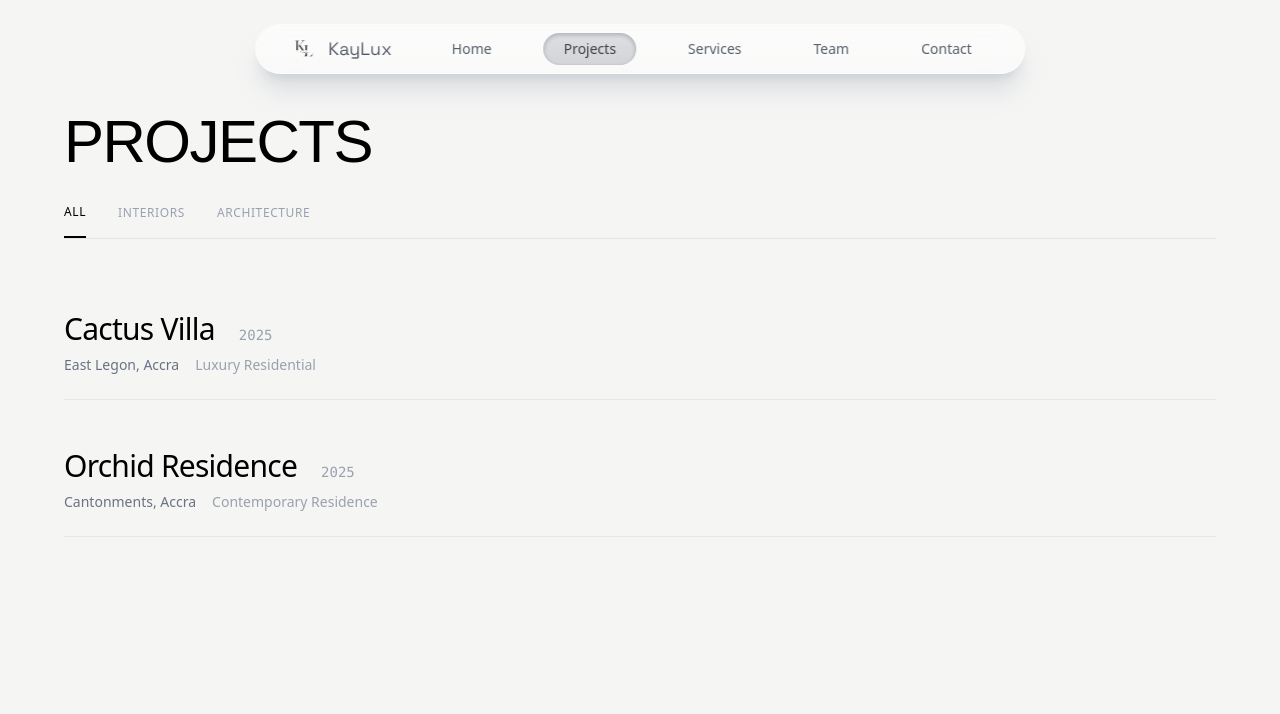
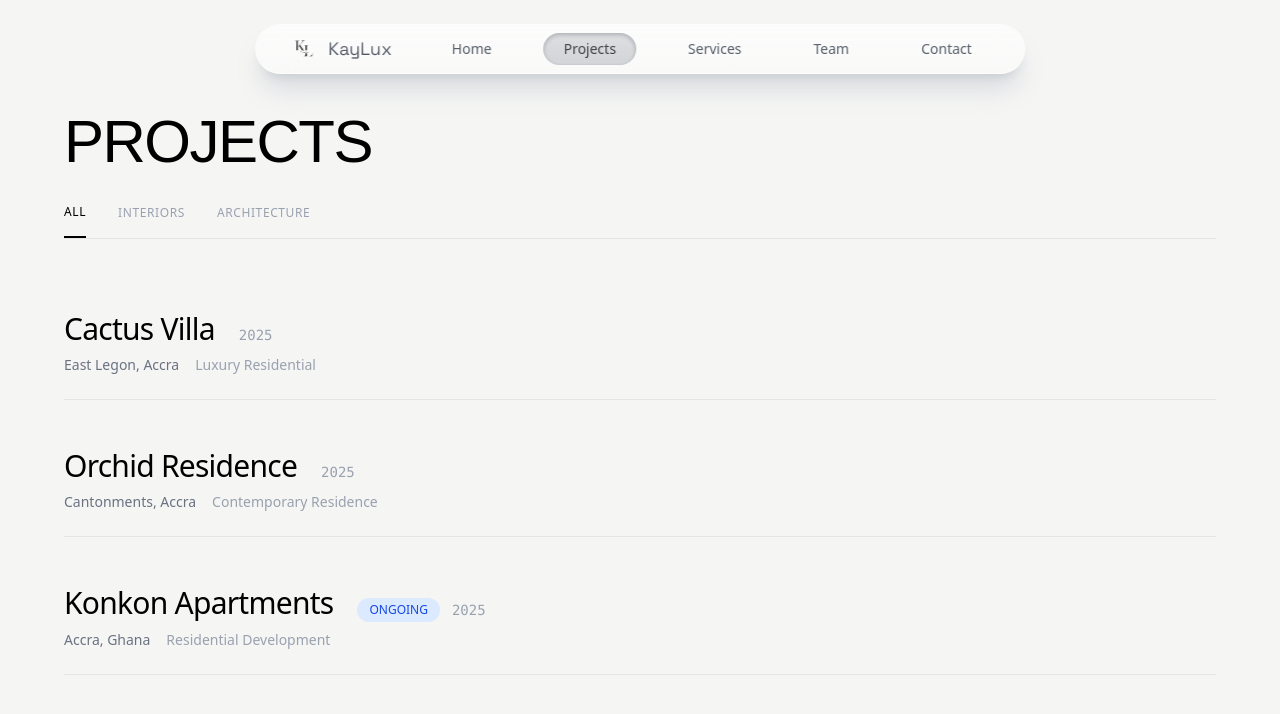
Before and after one commit to spacegod1/kaylux-next, a Next.js app: page /projects in a window 1280 px wide. Shown: the top 714 px of the page. Built offline with nearby package versions, Linux system fonts and the light colour scheme; a web font is replaced by a local one.

Commit message:
konkon added

```diff
--- a/app/projects/page.jsx
+++ b/app/projects/page.jsx
@@ -92,9 +92,16 @@ export default function Projects() {
                       <h2 className="text-2xl md:text-3xl font-light tracking-tight text-black group-hover:text-gray-600 transition-colors duration-300">
                         {project.name}
                       </h2>
-                      <span className="text-sm text-gray-400 font-mono">
-                        {project.year}
-                      </span>
+                      <div className="flex items-center space-x-3">
+                        {project.status === 'ongoing' && (
+                          <span className="px-3 py-1 bg-blue-100 text-blue-700 text-xs font-medium rounded-full">
+                            ONGOING
+                          </span>
+                        )}
+                        <span className="text-sm text-gray-400 font-mono">
+                          {project.year}
+                        </span>
+                      </div>
                     </div>
                     <div className="flex items-center space-x-4 mt-2">
                       <span className="text-sm text-gray-500">
--- a/app/services/page.jsx
+++ b/app/services/page.jsx
@@ -112,7 +112,7 @@ export default function Services() {
             transition={{ duration: 0.6, delay: 0.2 }}
             className="flex items-center justify-center gap-12 lg:gap-16"
           >
-            <div className="relative w-16 h-16 lg:w-20 lg:h-20">
+            {/* <div className="relative w-16 h-16 lg:w-20 lg:h-20">
               <Image
                 src="/images/iddg.png"
                 alt="IDDG Partner Logo"
@@ -120,7 +120,7 @@ export default function Services() {
                 className="object-contain"
                 sizes="(max-width: 1024px) 64px, 80px"
               />
-            </div>
+            </div> */}
 
             <div className="relative w-16 h-16 lg:w-20 lg:h-20">
               <Image
--- a/data/projects.js
+++ b/data/projects.js
@@ -12,7 +12,7 @@ export const projects = [
     description: 'Cactus Villa stands as a testament to our innovative approach to interior design, where the rugged beauty of desert landscapes meets sophisticated urban living. This comprehensive residential project transformed a conventional home into an inspiring sanctuary that celebrates both minimalism and natural elegance.\n\nThe design philosophy centers around the resilience and beauty of desert flora, particularly cacti and succulents, which serve as both inspiration and literal elements throughout the space. Custom furniture pieces, crafted by local artisans, incorporate organic shapes and sustainable materials while providing ultimate comfort and functionality.',
     client: 'Private Villa Owner',
     duration: '8 months',
-    team: ['Lead Designer: Maya Asante', 'Project Manager: Kwame Osei', 'Landscape Consultant: Desert Gardens Ltd', 'Custom Furniture: Artisan Collective Accra'],
+    team: ['Lead Designer: Jonathan Hegen', 'Project Manager: Kwame Osei', 'Landscape Consultant: Desert Gardens Ltd', 'Custom Furniture: Artisan Collective Accra'],
     materials: ['Natural sandstone flooring', 'Reclaimed teak wood', 'Custom ceramic planters', 'Linen and hemp textiles', 'Brass and copper accents', 'Desert-inspired art installations'],
     images: [
       '/images/cactus_living_area.png',
@@ -42,7 +42,7 @@ export const projects = [
     description: 'Orchid Residence emerges from our vision of creating interiors that capture the delicate beauty and sophisticated elegance of one of nature\'s most prized flowers. This project represents a masterful balance between luxurious comfort and organic inspiration, where every design decision reflects the grace, symmetry, and natural beauty found in orchid blooms.\n\nThe residence features flowing, organic lines throughout its architecture and furnishings, mirroring the natural curves found in orchid petals. Custom lighting installations are designed to mimic the way light filters through orchid petals, while sustainable materials and energy-efficient systems align with our commitment to environmental responsibility.',
     client: 'Cantonments Family Trust',
     duration: '6 months',
-    team: ['Lead Designer: Akosua Mensah', 'Interior Architect: David Appiah', 'Lighting Specialist: Lumina Design', 'Sustainable Consultant: Green Living Ghana'],
+    team: ['Lead Designer: Jonathan Hegen', 'Interior Architect: David Appiah', 'Lighting Specialist: Lumina Design', 'Sustainable Consultant: Green Living Ghana'],
     materials: ['Polished marble countertops', 'Sustainable bamboo cabinetry', 'Organic cotton upholstery', 'Hand-blown glass fixtures', 'Living plant installations', 'Recycled metal accents'],
     images: [
       '/images/orchid_full.png',
@@ -55,5 +55,26 @@ export const projects = [
     videos: [
       '/assets/orchid_vid.MP4'
     ]
+  },
+  {
+    id: 'konkon-apartments',
+    name: 'Konkon Apartments',
+    year: '2025',
+    location: 'Accra, Ghana',
+    type: 'Residential Development',
+    category: 'architecture',
+    status: 'ongoing',
+    hero_image: '/images/konkon1.jpg',
+    about: 'A modern residential apartment complex currently under construction, showcasing contemporary architectural design with functional living spaces. This ongoing project represents our commitment to creating quality residential developments that meet the needs of modern urban living.',
+    description: 'Konkon Apartments is an ambitious residential development project that exemplifies our architectural expertise in creating modern, functional living spaces. This ongoing construction project features contemporary design elements, efficient space utilization, and sustainable building practices.\n\nThe development focuses on providing residents with comfortable, well-designed apartments that balance privacy with community living. Each unit is thoughtfully planned to maximize natural light and ventilation while incorporating modern amenities and finishes.',
+    client: 'Konkon Development Group',
+    duration: '18 months (ongoing)',
+    team: ['Lead Architect: Michael Asiedu Johnson', 'Project Manager: Caleb Adu Twum Opoku', 'Construction Manager: KayLux Construction Team'],
+    materials: ['Reinforced concrete structure', 'Modern glazing systems', 'Sustainable insulation materials', 'Contemporary facade materials', 'Energy-efficient fixtures'],
+    images: [
+      '/images/konkon1.jpg',
+      '/images/Konkon.jpg'
+    ],
+    videos: []
   }
 ]
--- a/data/team.js
+++ b/data/team.js
@@ -19,7 +19,7 @@ export const teamMembers = {
     },
     {
       name: "Caleb Adu Twum Opoku",
-      role: "Real Estate Development & Design Manager",
+      role: "Real Estate Development & Design Lead",
       bio: "Caleb Adu Twum Opoku is a built environment enthusiast with a deep appreciation for the interaction between architecture, art, and design. Holding a degree in Real Estate, he currently serves as the Head of Operations External at Net 36 Vista, a property development, management, and investment firm based in Labone. His role has given him hands-on experience in client relations and management, real estate sales and marketing, event organization, and public relations—skills that seamlessly translate into his design perspective. Beyond real estate, Caleb's passions extend to interior design and art, where his meticulous nature and keen eye for detail allow him to curate spaces that are both functional and aesthetically refined.",
       specialties: ["Real Estate Development", "Client Relations", "Interior Design", "Art Curation", "Project Management"],
       education: "Bachelor of Real Estate",
```
Also changed, not shown: public/images/Konkon.jpg (added), public/images/konkon1.jpg (added).
